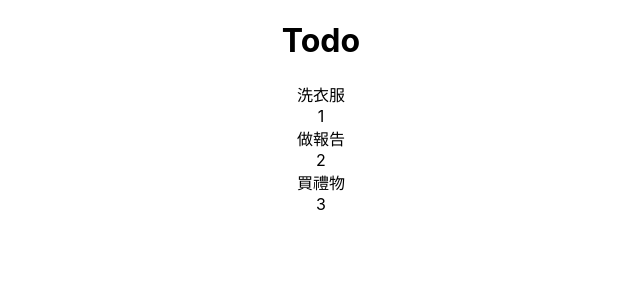
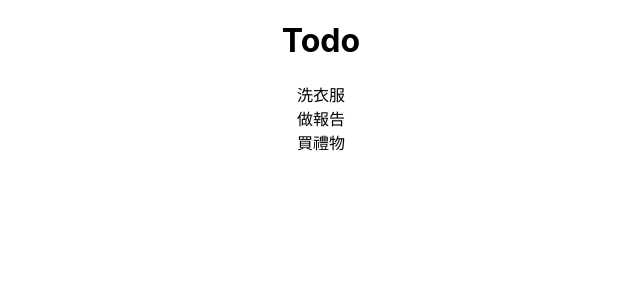
Before and after one commit to a19860101/20220313, a React (Create React App) app in the folder react/my-react/: page / in a window 1280 px wide. Shown: the top 300 px of the page, without its empty margins (319-959 px from the left). Built offline with nearby package versions, Linux system fonts and the light colour scheme.

Commit message:
20220717

```diff
--- /dev/null
+++ b/react/my-react/src/Todo/components/List.js
@@ -0,0 +1,9 @@
+const List = (props)=>{
+    return (
+        <div>
+            {props.name}
+        </div>
+    );
+}
+
+export default List;
--- a/react/my-react/src/Todo/index.js
+++ b/react/my-react/src/Todo/index.js
@@ -1,4 +1,5 @@
 import {useState} from 'react'
+import List from './components/List'
 const Todo = ()=>{
    const [todos, setTodos] = useState([
         {
@@ -23,12 +24,7 @@ const Todo = ()=>{
             <h1>Todo</h1>
             <div>
                 {
-                    todos.map(todo=>
-                        <>
-                            <div>{todo.name}</div>
-                            <div>{todo.id}</div>
-                        </>
-                    )
+                    todos.map(todo => <List name={todo.name} isCompleted={todo.isCompleted} key={todo.id} />)
                 }
             </div>
         </>
```
